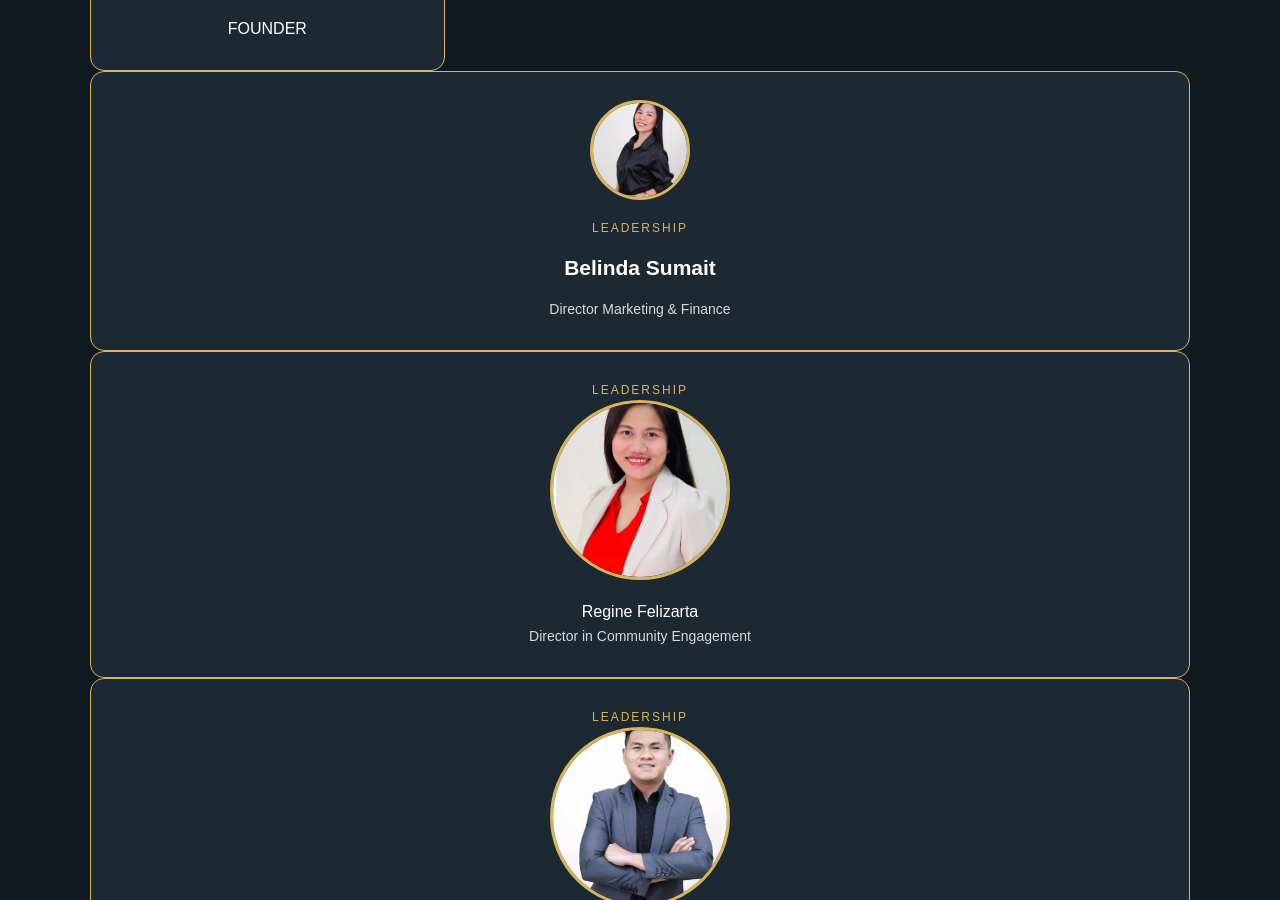
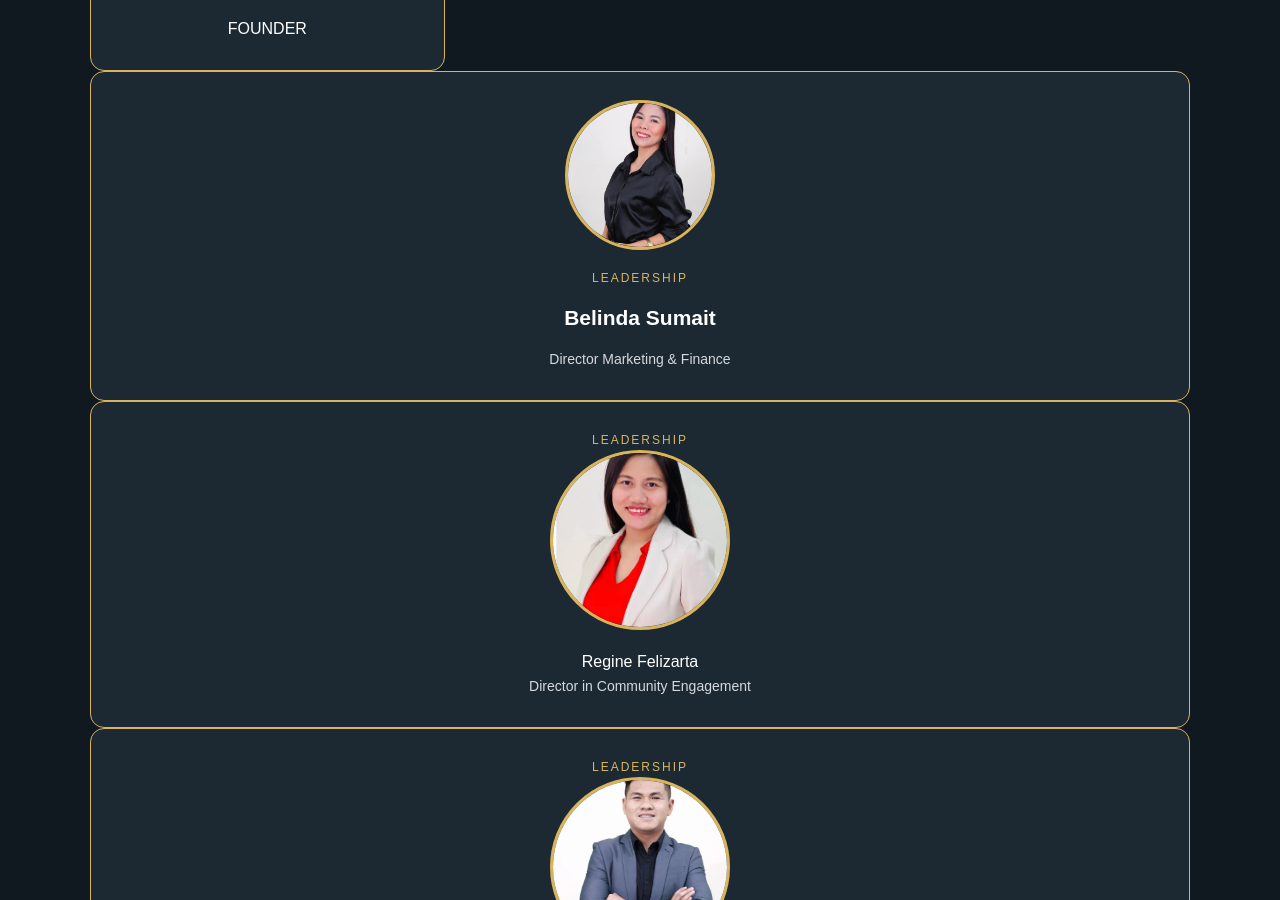
Before and after one commit to geronimoroy75-tech/mvp-club-official-website, a plain HTML site: page index.html in a window 1280 px wide. Shown: the part 4535-5435 px from the top of the page. Drawn offline with Linux system fonts and the light colour scheme.

Commit message:
Adjust Belinda Profile Image

```diff
--- a/index.html
+++ b/index.html
@@ -597,7 +597,7 @@ footer p {
       </div>
 
       <div style="background:#1C2933;border:1px solid #D9B45B;border-radius:14px;padding:28px 18px;">
-        <img src="IMG_9012.WEBP" alt="Belinda Sumait" style="width:100px !important;height:100px !important;max-width:100px;aspect-ratio:1/1;object-fit:cover;object-position:center 30%;border-radius:50%;border:3px solid #D9B45B;display:block;margin:0 auto 18px;">
+        <img src="IMG_9012.WEBP" alt="Belinda Sumait" style="width:150px !important;height:150px !important;max-width:150px;aspect-ratio:1/1;object-fit:cover;object-position:center 30%;border-radius:50%;border:3px solid #D9B45B;display:block;margin:0 auto 18px;">
         <div style="color:#D9B45B;font-size:12px;letter-spacing:2px;">LEADERSHIP</div>
         <h3 style="color:#ffffff;font-size:21px;margin:12px 0;">Belinda Sumait</h3>
         <p style="color:#d5d9dd;font-size:14px;">Director Marketing &amp; Finance</p>
```
